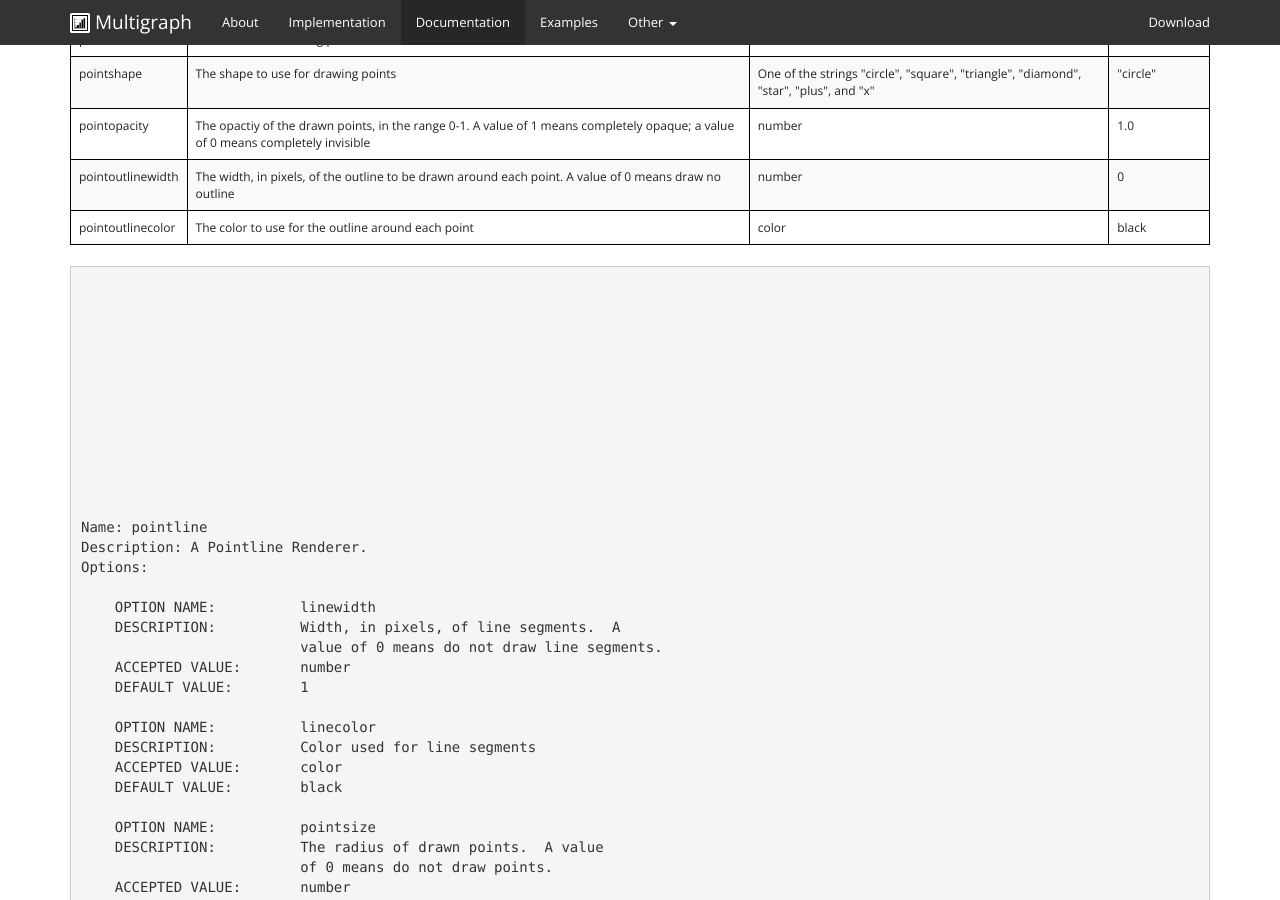
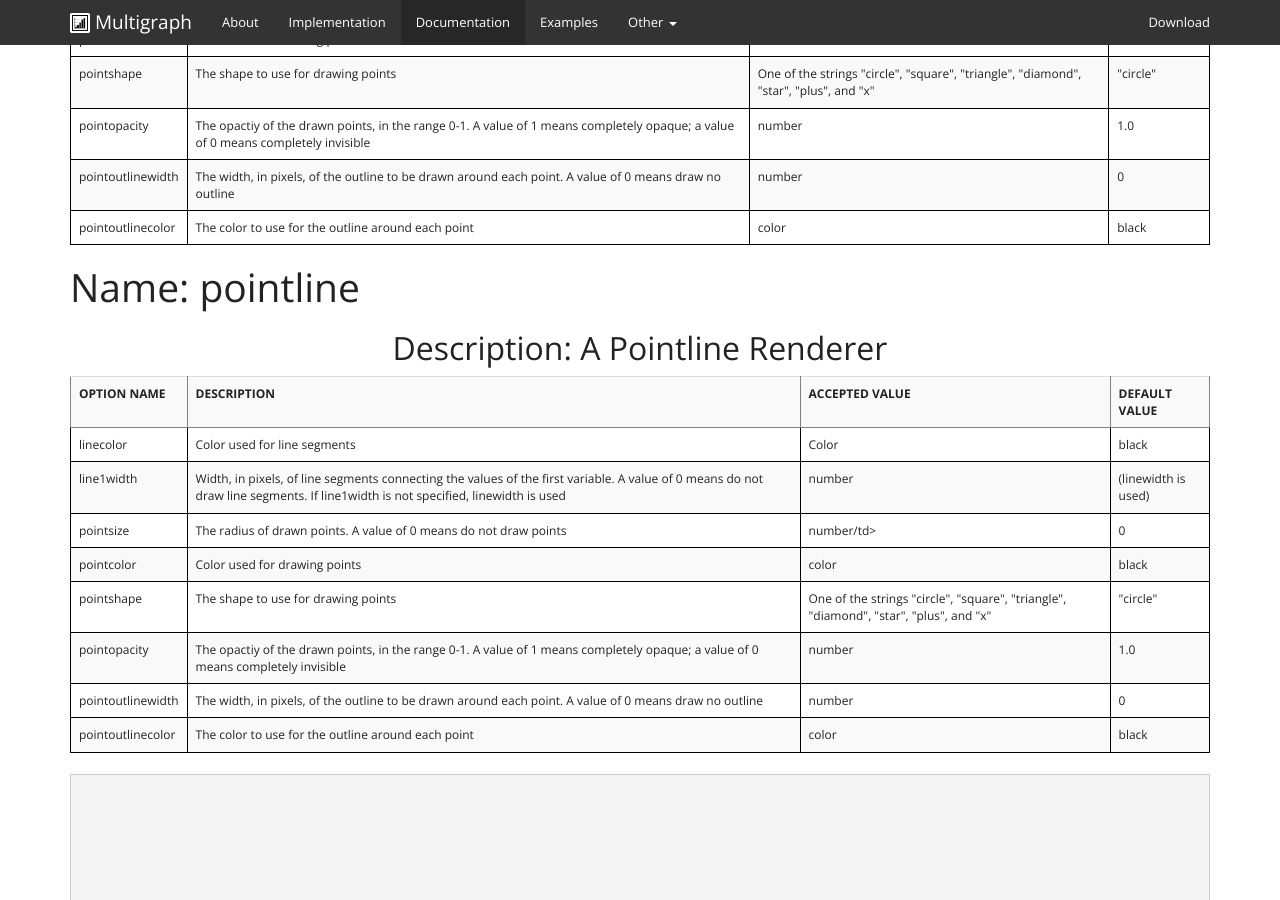
Before and after one commit to khunter3D/khunter3D.github.io, a Jekyll site: the page built from docs/renderers/index.html, in a window 1280 px wide and 900 px high, scrolled down 2091 px. Built offline with Jekyll 4.4.1, drawn with Linux system fonts in a browser that asks for light colours; nearby versions of some CDN libraries; Markdown is read by kramdown in place of the engine named in the settings.

Commit message:
Update index.html

```diff
--- a/docs/renderers/index.html
+++ b/docs/renderers/index.html
@@ -437,6 +437,104 @@ and draws a line segment between consecutive data points in each line.
 
 
 
+
+
+
+   <h1>Name: pointline</h1>
+
+<h2>Description: A Pointline Renderer
+</h2>
+
+<div class="table-responsive">
+<table class="table table-striped ">
+<tbody>
+<tr>
+  <th>OPTION NAME</th>
+  <th>DESCRIPTION</th>
+  <th>ACCEPTED VALUE</th>
+  <th>DEFAULT VALUE</th>
+  </tr>
+<tr>
+  <td>linecolor</td>
+  <td>Color used for line segments</td>
+  <td>Color</td>
+  <td>black</td>
+  </tr>
+
+
+   <tr>
+  <td>line1width</td>
+  <td>Width, in pixels, of line segments connecting the values of the first variable. A value of 0 means do not draw line segments. If line1width is not specified, linewidth is used</td>
+  <td>number</td>
+  <td>(linewidth is used)</td>
+  </tr>
+
+<tr>
+  <td>pointsize</td>
+  <td>The radius of drawn points.  A value
+                          of 0 means do not draw points</td>
+  <td>number/td>
+  <td>0</td>
+  </tr>
+<tr>
+  <td>pointcolor</td>
+  <td>Color used for drawing points</td>
+  <td>color</td>
+
+ <td>black</td>
+</tr>
+<tr>
+  <td>pointshape</td>
+  <td>The shape to use for drawing points</td>
+
+
+<td>One of the strings "circle", "square", "triangle",
+                          "diamond", "star", "plus", and "x"</td>
+
+
+
+<td>"circle"</td>
+
+
+
+
+
+<tr>
+  <td>pointopacity</td>
+  <td>The opactiy of the drawn points, in the range 0-1.
+                          A value of 1 means completely opaque; a value of 0
+                          means completely invisible</td>
+  <td>number</td>
+  <td>1.0</td>
+  </tr>
+
+
+   <tr>
+  <td>pointoutlinewidth</td>
+  <td>The width, in pixels, of the outline to be drawn
+                          around each point.  A value of 0 means draw no
+                          outline</td>
+  <td>number</td>
+  <td>0</td>
+  </tr>
+
+
+
+
+
+
+
+  <tr>
+  <td>pointoutlinecolor</td>
+  <td>The color to use for the outline around each point</td>
+  <td>color</td>
+  <td>black</td>
+  </tr>
+
+
+      </tbody>
+</table>
+</div>
       <pre>
 
 
```
